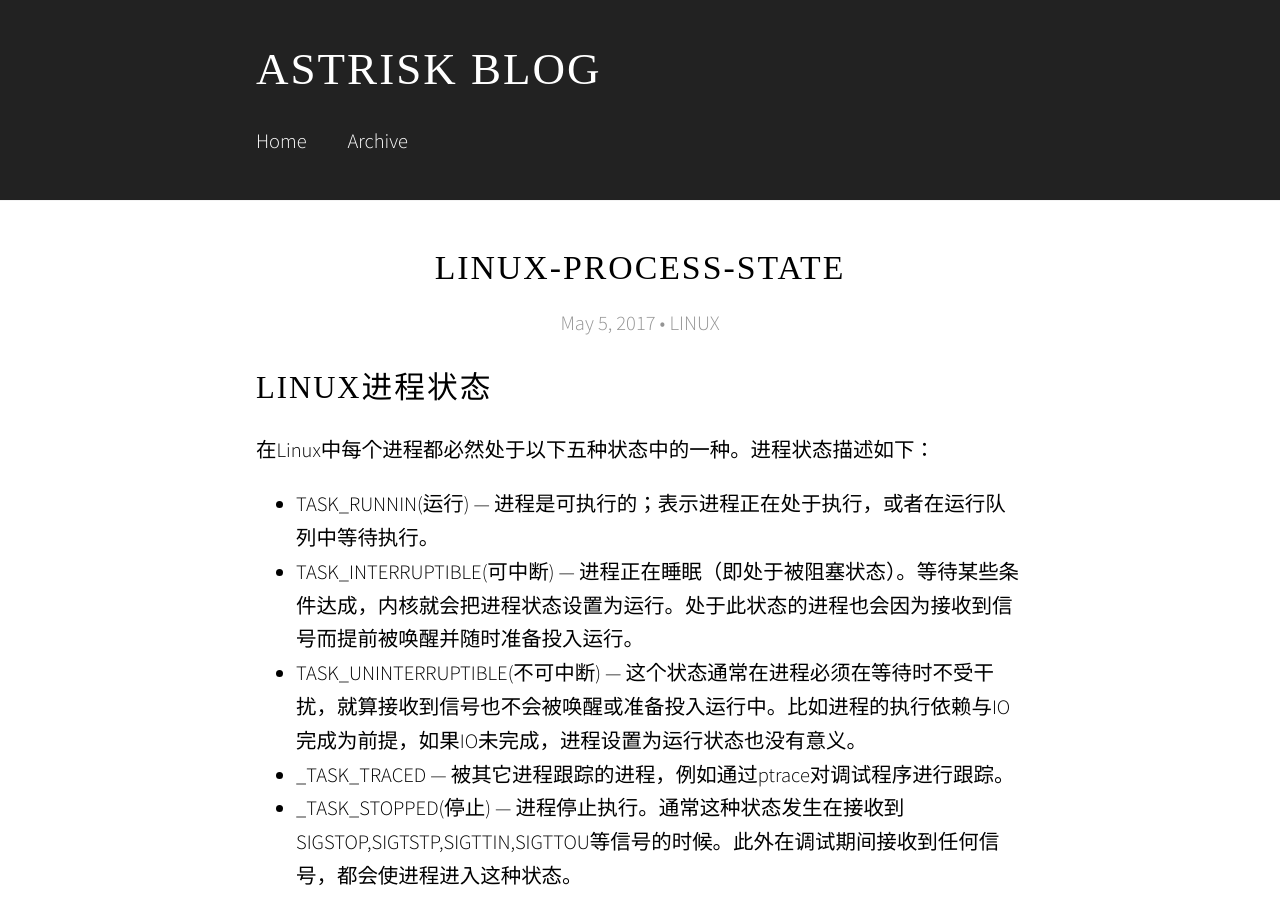
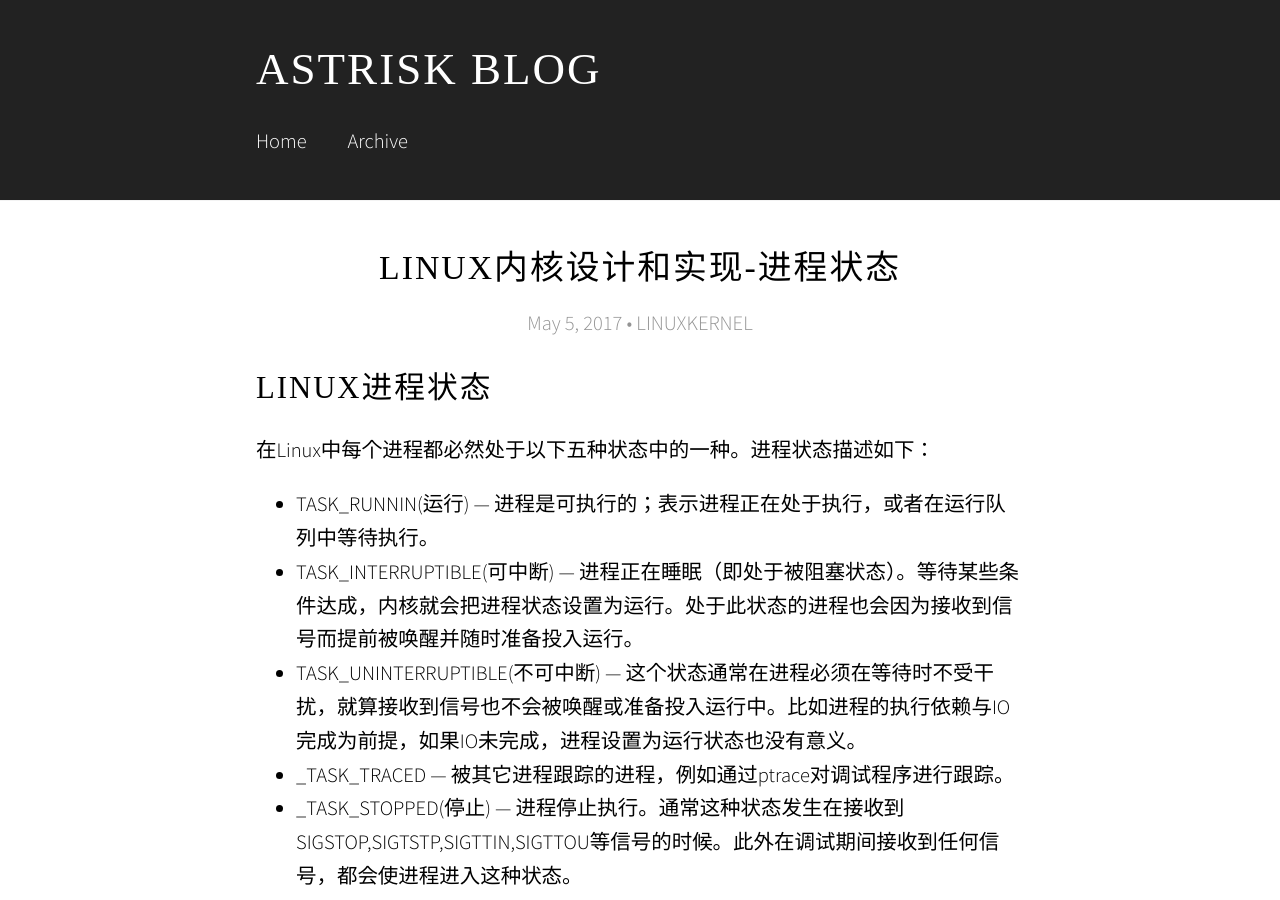
Before and after one commit to astrisk/astrisk.github.io, a Jekyll site: the page built from _posts/2017-05-05-linux-kernel-process-state.md, in a window 1280 px wide and 900 px high. Built offline with Jekyll 4.4.1, drawn with Linux system fonts in a browser that asks for light colours; some web fonts are replaced.

Commit message:
修改名称

```diff
--- a/_posts/2017-05-05-linux-process-state.md
+++ b/_posts/2017-05-05-linux-kernel-process-state.md
@@ -1,7 +1,7 @@
 ---
-title:  "LINUX-PROCESS-STATE"
+title:  "Linux内核设计和实现-进程状态"
 date:   2017-05-05 17:03:44
-categories: LINUX
+categories: LINUXKERNEL
 ---
 
 ## **Linux进程状态**
```
